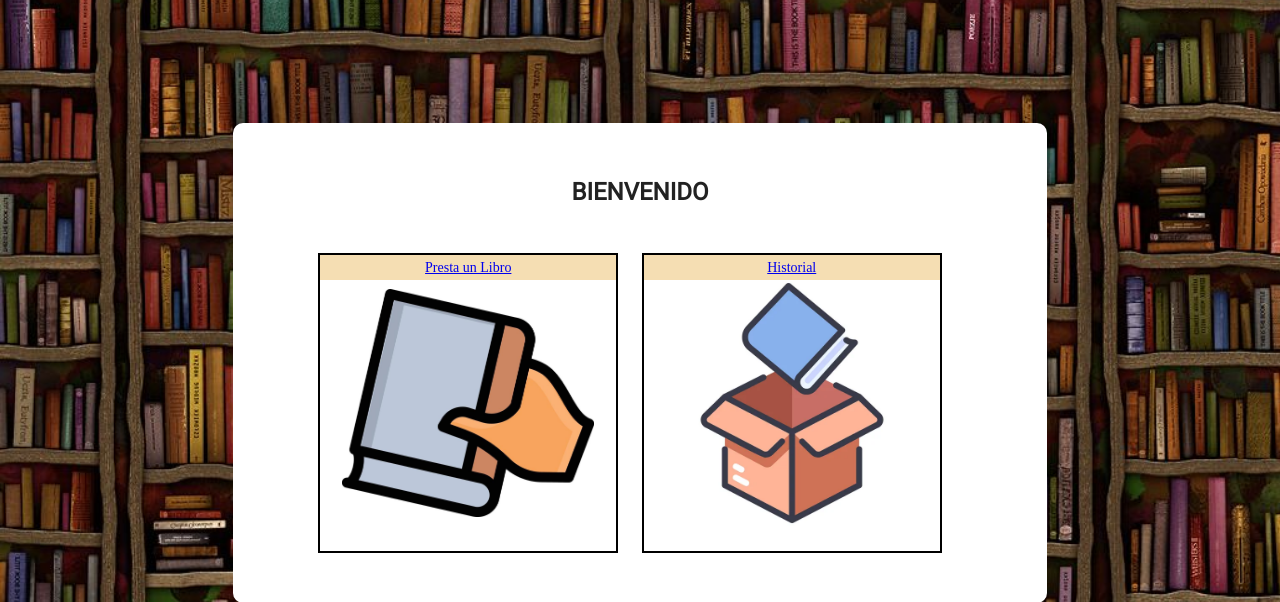
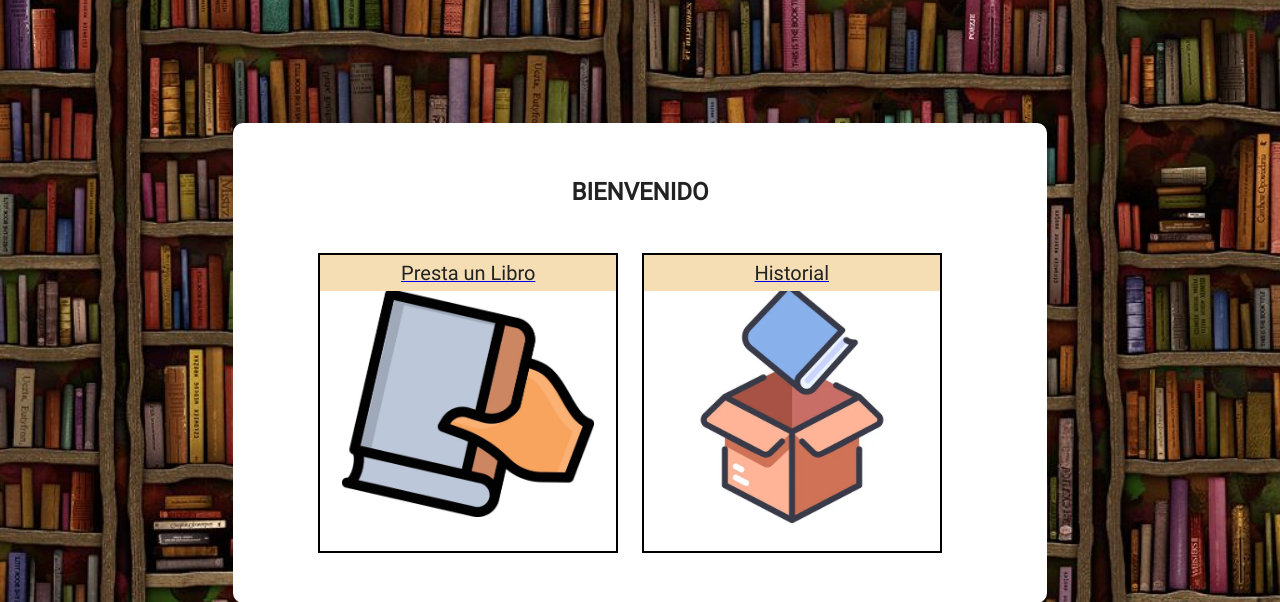
Before and after one commit to Crissitx/Library_App, a Django app: page /menu in a window 1280 px wide. Shown: the top 602 px of the page. Run offline with Django 4.2, Linux system fonts and the light colour scheme; some libraries are stand-ins or nearby versions; some web fonts are replaced.

Commit message:
Funcion menu

```diff
--- a/bibliotecario/bibliotecario/static/css/style.css
+++ b/bibliotecario/bibliotecario/static/css/style.css
@@ -125,6 +125,13 @@ p {
   font-size: 15px;
   color: #777; }
 
+span{
+  font-family: 'Roboto';
+  margin-bottom: 0px;
+  font-size: 20px;
+  color: #222;
+}
+
 h2 {
   line-height: 1.66;
   margin: 0;
@@ -197,6 +204,7 @@ body {
 
 .square:last-child {
       margin-right: 0;
+      margin-top: 20px;
   }
 
 .square-text {
```
